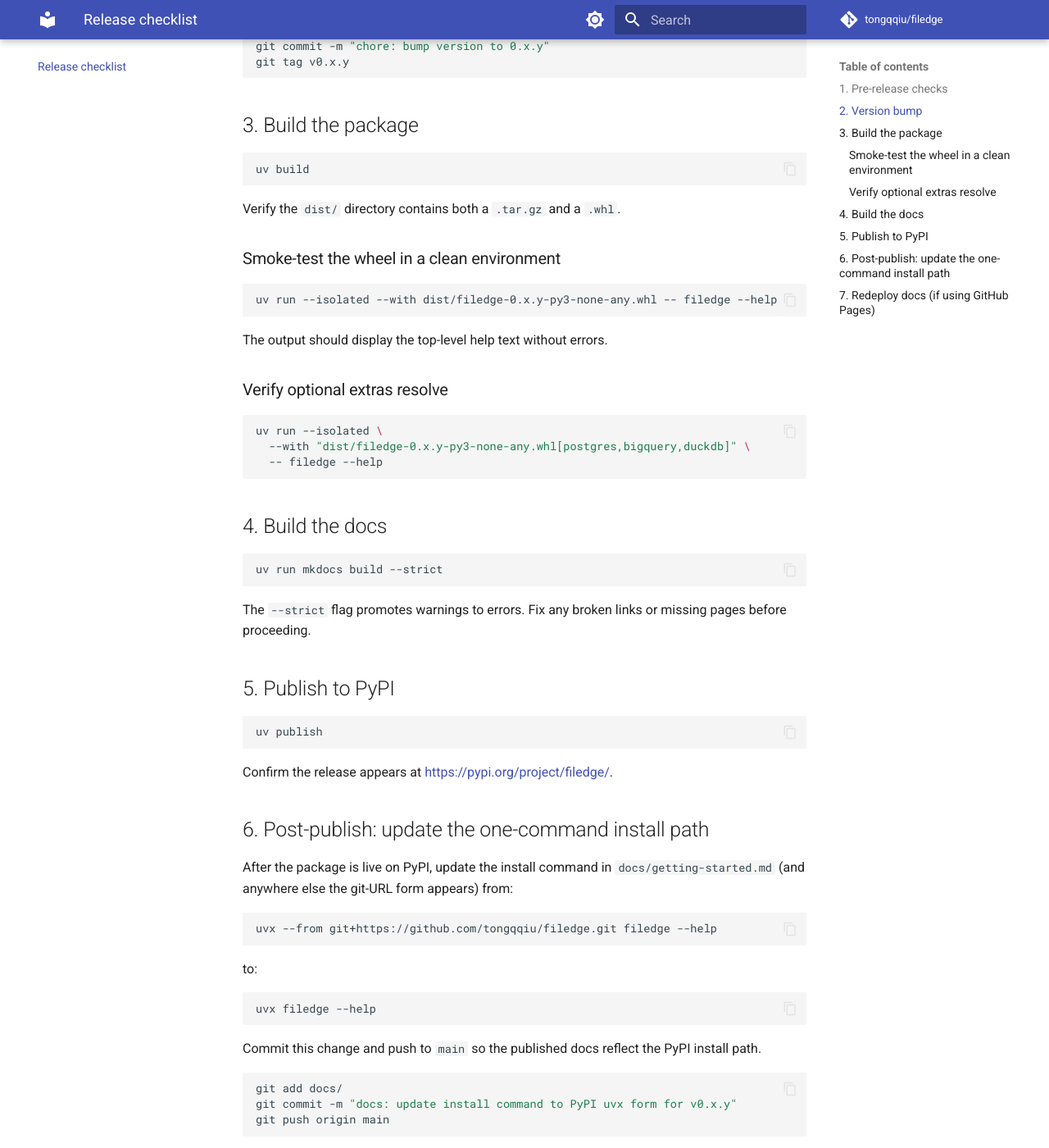
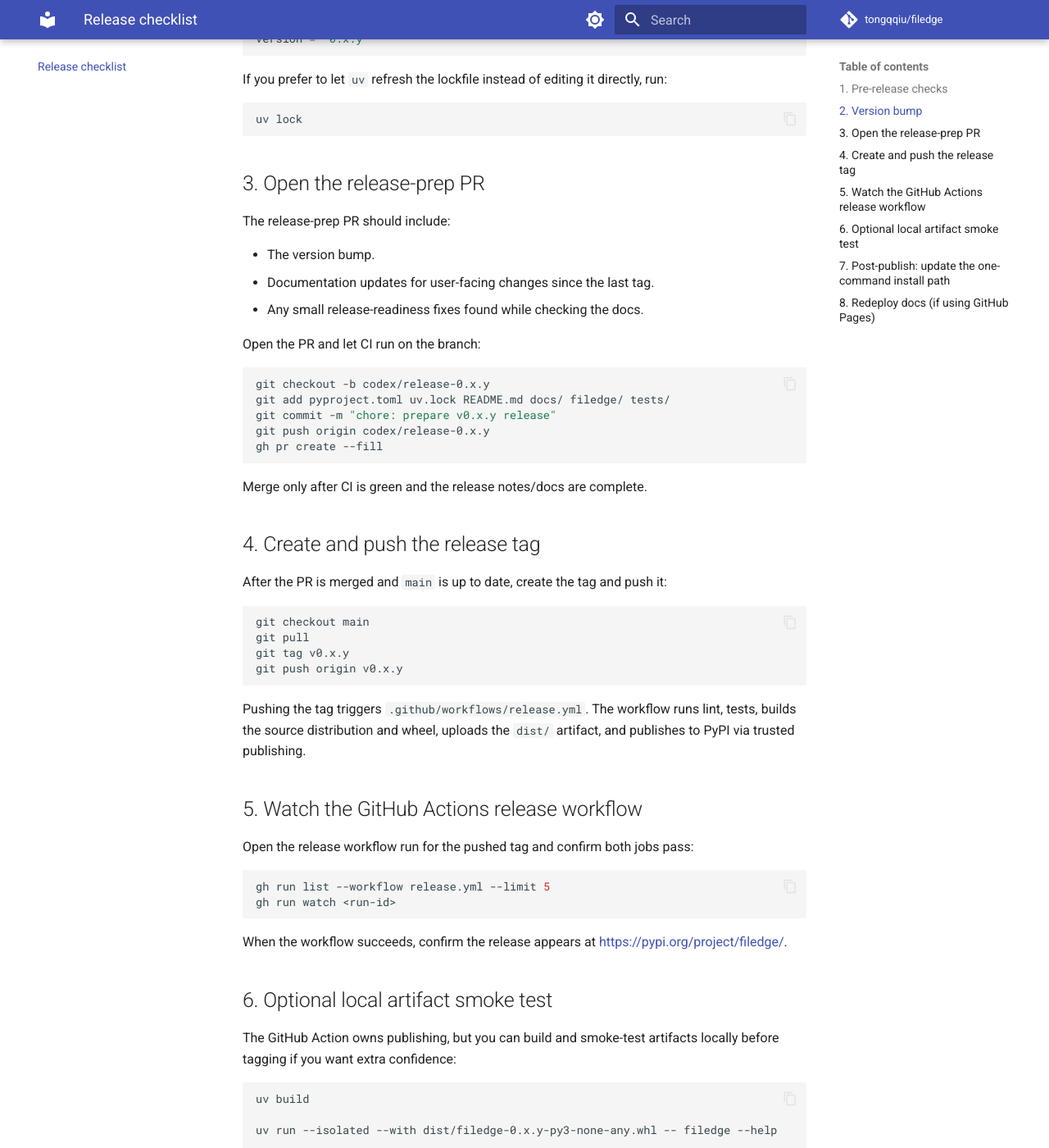
Before and after one commit to tongqqiu/filedge, an MkDocs documentation site: the page built from docs/release-checklist.md, in a window 1280 px wide and 1400 px high, scrolled down 734 px. Shown: the whole window at 82% size. Built offline with MkDocs 1.6.1 and Material for MkDocs 9.7.7, drawn with Linux system fonts in a browser that asks for light colours; comment, search, counter and statistics services are not loaded; some of the changed text lies outside the part shown.

Commit message:
chore: prepare v0.1.2 release

````diff
--- a/docs/release-checklist.md
+++ b/docs/release-checklist.md
@@ -1,6 +1,7 @@
 # Release checklist
 
-Follow these steps in order to publish a new Filedge release.
+Follow these steps in order to prepare a new Filedge release. Publishing is handled
+by the GitHub Actions release workflow when a `v*` tag is pushed.
 
 ## 1. Pre-release checks
 
@@ -10,68 +11,97 @@
 
 # Full test suite with coverage
 uv run pytest --cov=filedge --cov-report=term-missing
+
+# Docs
+uv run mkdocs build --strict
 ```
 
-Both must pass cleanly before continuing.
+All checks must pass cleanly before continuing. The `--strict` docs build promotes
+warnings to errors; fix broken links or missing pages before opening the release
+PR.
 
 ## 2. Version bump
 
-Update `version` in `pyproject.toml`:
+Update `version` in `pyproject.toml` and the editable package entry in
+`uv.lock`:
 
 ```toml
 [project]
 version = "0.x.y"
 ```
 
-Commit the bump:
+If you prefer to let `uv` refresh the lockfile instead of editing it directly,
+run:
 
 ```bash
-git add pyproject.toml
-git commit -m "chore: bump version to 0.x.y"
-git tag v0.x.y
+uv lock
 ```
 
-## 3. Build the package
+## 3. Open the release-prep PR
+
+The release-prep PR should include:
+
+- The version bump.
+- Documentation updates for user-facing changes since the last tag.
+- Any small release-readiness fixes found while checking the docs.
+
+Open the PR and let CI run on the branch:
+
+```bash
+git checkout -b codex/release-0.x.y
+git add pyproject.toml uv.lock README.md docs/ filedge/ tests/
+git commit -m "chore: prepare v0.x.y release"
+git push origin codex/release-0.x.y
+gh pr create --fill
+```
+
+Merge only after CI is green and the release notes/docs are complete.
+
+## 4. Create and push the release tag
+
+After the PR is merged and `main` is up to date, create the tag and push it:
+
+```bash
+git checkout main
+git pull
+git tag v0.x.y
+git push origin v0.x.y
+```
+
+Pushing the tag triggers `.github/workflows/release.yml`. The workflow runs lint,
+tests, builds the source distribution and wheel, uploads the `dist/` artifact,
+and publishes to PyPI via trusted publishing.
+
+## 5. Watch the GitHub Actions release workflow
+
+Open the release workflow run for the pushed tag and confirm both jobs pass:
+
+```bash
+gh run list --workflow release.yml --limit 5
+gh run watch <run-id>
+```
+
+When the workflow succeeds, confirm the release appears at
+<https://pypi.org/project/filedge/>.
+
+## 6. Optional local artifact smoke test
+
+The GitHub Action owns publishing, but you can build and smoke-test artifacts
+locally before tagging if you want extra confidence:
 
 ```bash
 uv build
-```
 
-Verify the `dist/` directory contains both a `.tar.gz` and a `.whl`.
+uv run --isolated --with dist/filedge-0.x.y-py3-none-any.whl -- filedge --help
 
-### Smoke-test the wheel in a clean environment
-
-```bash
-uv run --isolated --with dist/filedge-0.x.y-py3-none-any.whl -- filedge --help
-```
-
-The output should display the top-level help text without errors.
-
-### Verify optional extras resolve
-
-```bash
 uv run --isolated \
   --with "dist/filedge-0.x.y-py3-none-any.whl[postgres,bigquery,duckdb]" \
   -- filedge --help
 ```
 
-## 4. Build the docs
+The output should display the top-level help text without errors.
 
-```bash
-uv run mkdocs build --strict
-```
-
-The `--strict` flag promotes warnings to errors. Fix any broken links or missing pages before proceeding.
-
-## 5. Publish to PyPI
-
-```bash
-uv publish
-```
-
-Confirm the release appears at <https://pypi.org/project/filedge/>.
-
-## 6. Post-publish: update the one-command install path
+## 7. Post-publish: update the one-command install path
 
 After the package is live on PyPI, update the install command in `docs/getting-started.md` (and anywhere else the git-URL form appears) from:
 
@@ -93,7 +123,7 @@
 git push origin main
 ```
 
-## 7. Redeploy docs (if using GitHub Pages)
+## 8. Redeploy docs (if using GitHub Pages)
 
 ```bash
 uv run mkdocs gh-deploy --force
--- a/pyproject.toml
+++ b/pyproject.toml
@@ -4,7 +4,7 @@
 
 [project]
 name = "filedge"
-version = "0.1.1"
+version = "0.1.2"
 description = "Atomic file ingestion with content-hash idempotency and a full audit trail — into SQLite, PostgreSQL, BigQuery, Databricks, or DuckDB."
 readme = "README.md"
 requires-python = ">=3.11"
````
Also changed, not shown: README.md (+3 -1 lines), docs/architecture/decisions.md (+20 -0 lines), docs/guides/source-manifests.md (+1 -1 lines), docs/reference/cli.md (+44 -0 lines), docs/reference/pipeline-yaml.md (+15 -0 lines), 3 other files.
